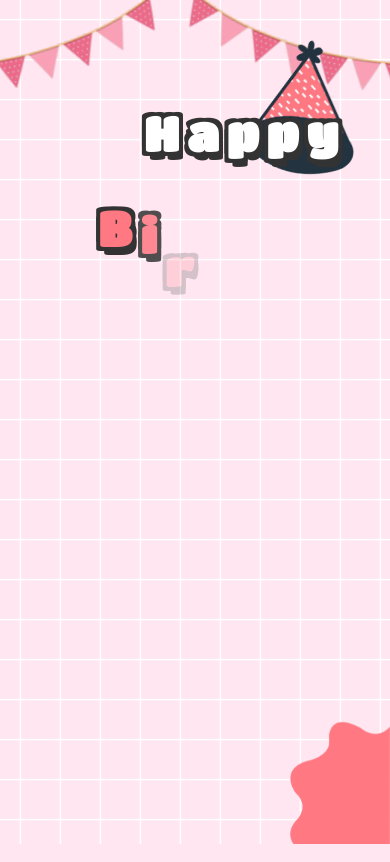
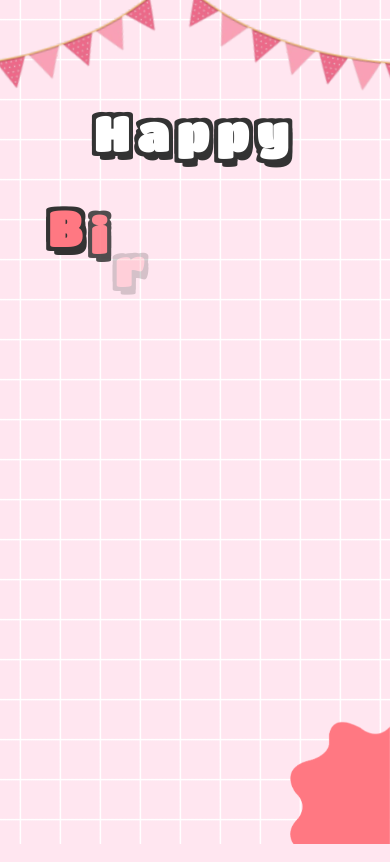
Before and after one commit to nupurbishnoi549/bday, a plain HTML site: page index.html in a window 390 px wide. Drawn offline with nearby package versions, Linux system fonts and the light colour scheme; a web font is replaced by a local one.

Commit message:
responsiv

```diff
--- a/style.css
+++ b/style.css
@@ -468,7 +468,7 @@ body {
 .box__letter .letter__border{
     position: absolute;
     width: 55vw;
-    height: 450px;
+    height: 510px;
     background-color: var(--color-white);
     border-radius: 27px;
     padding: 17px;
@@ -592,7 +592,7 @@ body {
     animation: opacityHeart 1s 1s forwards;
 }
 .content__letter .right .text__letter{
-    margin-top: 60px;
+    margin-top: 81px;
     padding: 20px 15px 10px 15px;
     font-family: 'Dancing Script', cursive;
     font-size: 1.3rem;
@@ -694,14 +694,6 @@ body {
         animation: scaleCricle 3s 15s forwards ease-in-out;
     }
 
-    .title .hat {
-        position: absolute;
-        right: -98px;
-        top: -51px !important;
-        transform: rotate(-40deg);
-        z-index: -1;
-        animation: topHat 4s 7s forwards ease;
-    }
 
     .box__letter .letter__border {
         position: absolute;
@@ -841,7 +833,10 @@ h1 {
   70% { box-shadow: 0 0 0 10px rgba(255, 105, 180, 0); }
   100% { box-shadow: 0 0 0 0 rgba(255, 105, 180, 0); }
 }
-
-
-
 }
+@media(max-width:600px){
+    .content .left {
+            width: 40%;
+            padding-left: 0px !important;
+        }
+}
```
